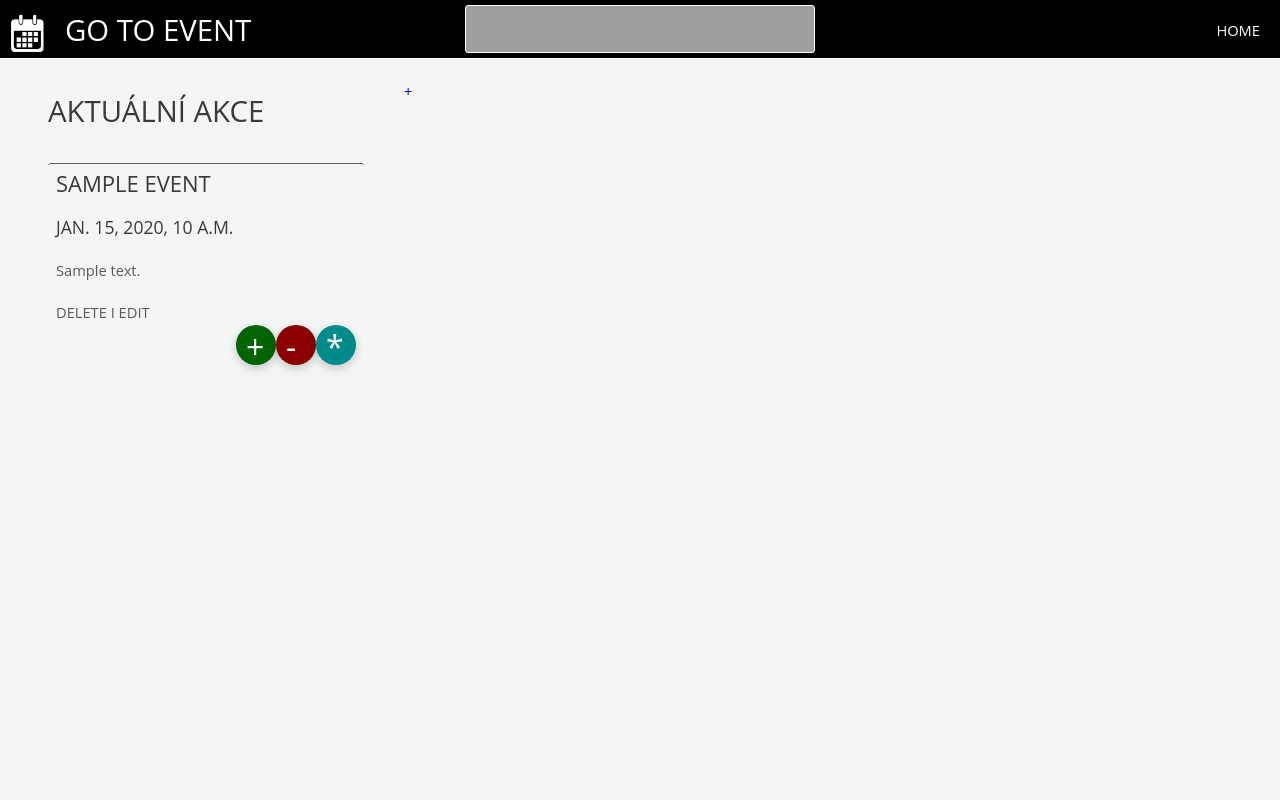
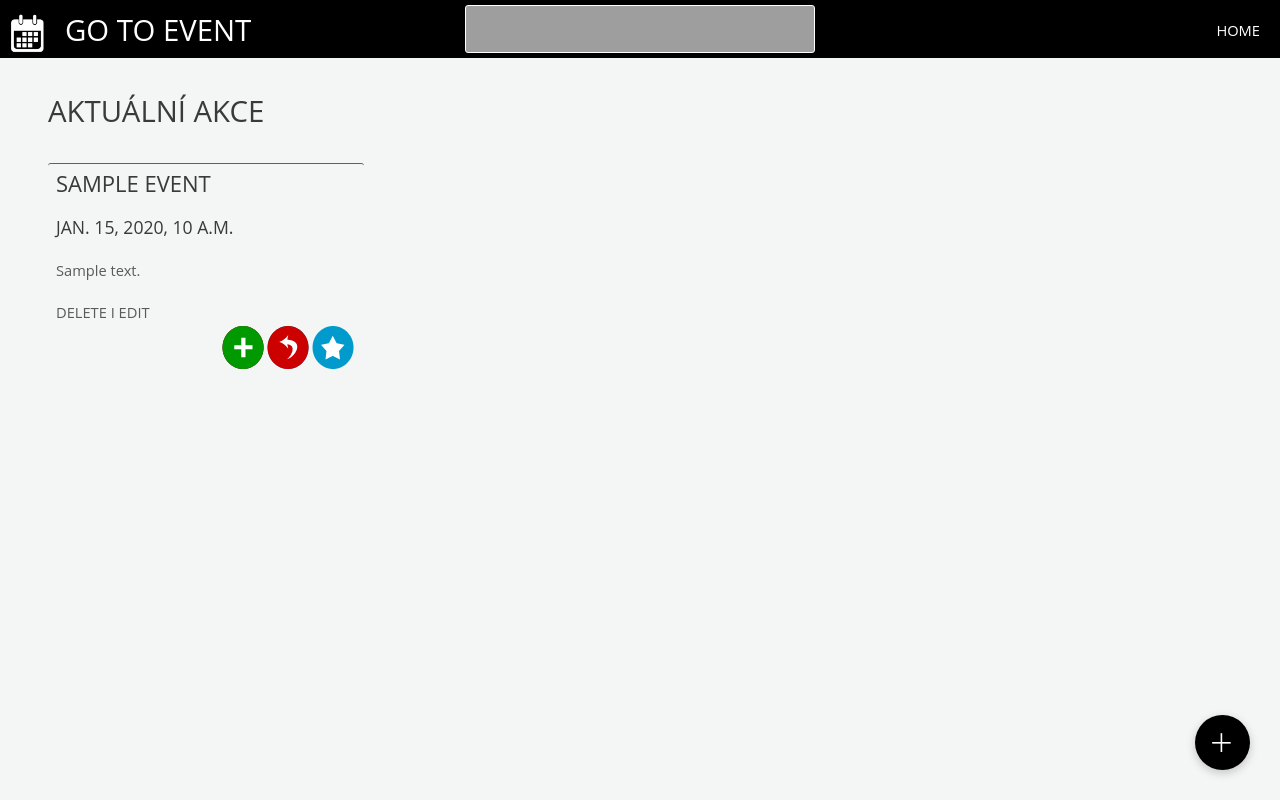
Before and after one commit to richardpotsch/Event_App, a Django app: template base/templates/base/events.html in a window 1280 px wide. Run offline with Django 3.2, Linux system fonts and the light colour scheme; the template is opened without the code that fills it: most values are stand-ins (such as "Sample title", 1, 10 or a date in 2020); some libraries are stand-ins or nearby versions; grey boxes are pictures that could not be loaded.

Commit message:
zaloha html2

```diff
--- a/EventApp/urls.py
+++ b/EventApp/urls.py
@@ -22,6 +22,6 @@ urlpatterns = [
     path('', base.views.ListOfEvents.as_view(), name='events'),
     path('one_event/<pk>', base.views.event_detail, name = 'one_event'),
     path('search/', base.views.event_search, name = 'search'),
-    path('response/<pk>', base.views.event_search, name = 'event_response'),
+    path('response/', base.views.make_event_response, name = 'event_response'),
     path('event_form/', base.views.EventCreateView.as_view(), name = 'event_form'),
 ]
--- a/base/templates/base/events.html
+++ b/base/templates/base/events.html
@@ -16,9 +16,9 @@
             <a href="event_update/{{ events.id }}">EDIT</a>
         </div>
         <div class="event_response">
-            <a class="event_response_yes" href="{% url "event_response" events.id %}?response=yes"><div>+</div></a>
-            <a class="event_response_no" href="{% url "event_response" events.id %}?response=no"><div>-</div></a>
-            <a class="event_response_maybe" href="{% url "event_response" events.id %}?response=maybe"><div>*</div></a>
+            <a class="event_response_yes" href="{% url "event_response" events.id %}?response=yes"></a>
+            <a class="event_response_no" href="{% url "event_response" events.id %}?response=no"></a>
+            <a class="event_response_maybe" href="{% url "event_response" events.id %}?response=maybe"></a>
         </div>
         </a>
     </li>
--- a/static/styles/style.css
+++ b/static/styles/style.css
@@ -210,29 +210,30 @@ ul {
 .event_response {
 	display: flex;
 	justify-content: flex-end;
+	align-items: baseline;
 }
 .event_response_yes, .event_response_no, .event_response_maybe {
 	order: 3;
-	bottom: 30px;
-	right: 30px;
-	padding:  10px 10px 10px;
 	font-size: 32px;
 	font-weight: 400;
+	text-align: center;
+	vertical-align: middle;
 	color: #fff !important;
-	border-radius: 50%;
-	width:20px;
-	height: 20px;
-	box-shadow: 0 3px 10px rgb(0 0 0 / 0.2);
+	height: 45px;
+	width: 45px;
 }
 
 .event_response_yes {
-	background: darkgreen;
+	background: url("../media/respone_yes.png") no-repeat left top;
+
+
 }
 .event_response_no {
-	background: darkred;
+	background: url("../media/respone_no.png") no-repeat left top;
 }
 .event_response_maybe {
-	background: darkcyan;
+	background: url("../media/respone_maybe.png") no-repeat left top;
+
 }
 
 
@@ -332,7 +333,22 @@ ul {
 	order: 5;
 	flex-grow: 1;
 	justify-content: space-between;
-
+}
+#new_event_button {
+	z-index: 100;
+	position: fixed;
+	bottom: 30px;
+	right: 30px;
+	padding: 15px 20px 20px 15px;
+	font-size: 40px;
+	font-weight: 300;
+	color: #fff;
+	background: #000000;
+	border-radius: 50%;
+	width:20px;
+	height: 20px;
+	box-shadow: 0 3px 10px rgb(0 0 0 / 0.2);
+}
 
 
 #footer {
@@ -388,18 +404,3 @@ ul {
 	width: 250px;
 	margin: 0 0 0 674px;
 }
-.new_event_button {
-	z-index: 100;
-	position: fixed;
-	bottom: 30px;
-	right: 30px;
-	padding: 15px 20px 20px 15px;
-	font-size: 40px;
-	font-weight: 300;
-	color: #fff;
-	background: #000000;
-	border-radius: 50%;
-	width:20px;
-	height: 20px;
-	box-shadow: 0 3px 10px rgb(0 0 0 / 0.2);
-}
--- a/templates/index.html
+++ b/templates/index.html
@@ -5,6 +5,7 @@
     <meta charset="UTF-8">
 	<link rel="stylesheet" type="text/css" href="../static/styles/sliders.css" />
     <link rel="stylesheet" href="{% static '/styles/style.css' %}"/>
+
     <title>Event</title>
 </head>
 <body>
@@ -32,7 +33,7 @@
             {% block content %}
             {% endblock %}
         </div>
-        <a class="new_event_button" href="{% url 'event_form' %}" title="Vložit novou akci"><div>+</div></a>
+        <a href="{% url 'event_form' %}" title="Vložit novou akci"><div id="new_event_button">+</div></a>
     </div>
 </div>
 </body>
```
Also changed, not shown: db.sqlite3, static/media/respone_maybe.png (added), static/media/respone_no.png (added), static/media/respone_yes.png (added), 1 other file.
